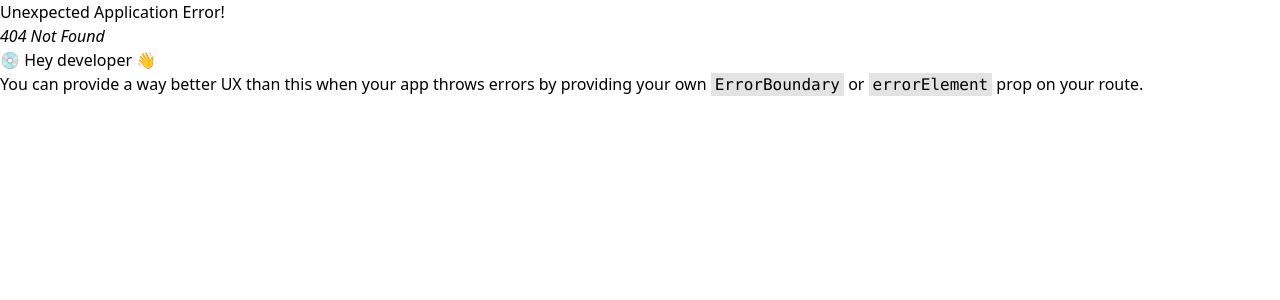
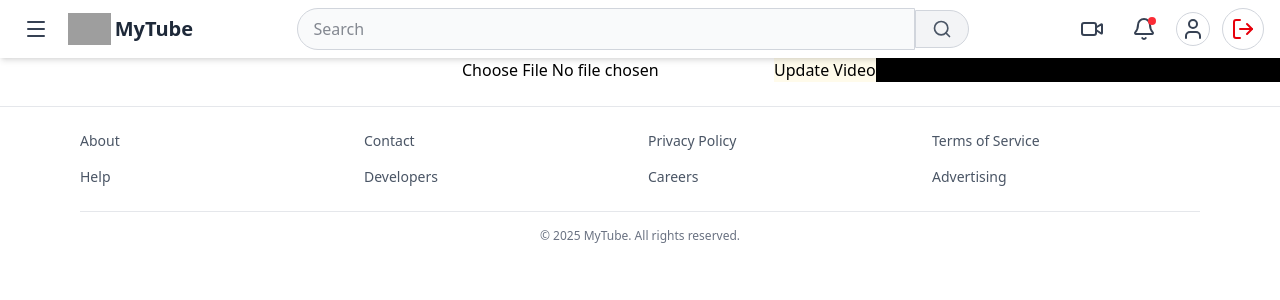
Before and after one commit to hemantrayte/0VideoApp-Backend, a React (Vite) app in the folder frontend/: page /videos/update/1 in a window 1280 px wide. Before the commit this address had no page. Shown: the top 300 px of the page. Built offline with nearby package versions, Linux system fonts and the light colour scheme; grey boxes are pictures that could not be loaded.

Commit message:
update video complete

```diff
--- a/frontend/src/main.jsx
+++ b/frontend/src/main.jsx
@@ -17,6 +17,7 @@ import CurrentUser from './pages/user/CurrentUser.jsx';
 import UpdateAvatar from './pages/user/UpdateAvatar.jsx';
 import UpdateCovertImage from './pages/user/UpdateCoverImage.jsx'
 import ChangePassword from './pages/user/ChangePassword.jsx'
+import UpdateVideo from './pages/video/UpdateVideo.jsx';
 
 
 const router = createBrowserRouter([
@@ -66,6 +67,10 @@ const router = createBrowserRouter([
       {
         path:"videos/:id",
         element:<SingleVideo />
+      },
+      {
+        path:"videos/update/:id",
+        element:<UpdateVideo />
       }
     ]
   }
--- a/frontend/src/pages/user/Signup.jsx
+++ b/frontend/src/pages/user/Signup.jsx
@@ -96,7 +96,7 @@ const Signup = () => {
           />
 
           <input
-            type="email"
+
             name="email"
             placeholder="Email Address"
             value={formData.email}
--- a/frontend/src/pages/video/SingleVideo.jsx
+++ b/frontend/src/pages/video/SingleVideo.jsx
@@ -83,6 +83,7 @@ const SingleVideo = () => {
             </div>
           </div>
 
+
           <div className="flex items-center space-x-3">
             {isOwner ? (
               <button
--- a/frontend/src/pages/video/UpdateVideo.jsx
+++ b/frontend/src/pages/video/UpdateVideo.jsx
@@ -0,0 +1,82 @@
+
+import React, { useState } from 'react'
+import { Form, useParams } from 'react-router-dom'
+import api from '../../Api/api'
+
+const UpdateVideo = () => {
+
+  const {id} = useParams()
+
+  const [data, setData] = useState({
+    title:"",
+    description:""
+  })
+
+  const [thumbnail, setThumbnail] = useState(null)
+
+   const [message, setMessage] = useState("");
+
+  const handleInputChange = async(e) => {
+    setData({
+      ...data,
+      [e.target.name]:e.target.value
+    })
+  }
+
+  const handleFileChange = async(e) => {
+      if(e.target.name === "thumbnail") {
+        setThumbnail(e.target.files[0])
+      }
+  }
+
+
+  const handleSubmit = async(e) => {
+    e.preventDefault()
+    const formData = new FormData()
+    formData.append("title", data.title)
+    formData.append("description", data.description)
+    formData.append("thumbnail", thumbnail)
+
+    try {
+      const res = await api.patch(`/videos/${id}`,formData,{headers: { "Content-Type": "multipart/form-data" },})
+      setMessage(res.data.message)
+      console.log(res.data.message)
+      alert(res.data.message)
+    } catch (error) {
+      setMessage(error.response.data.message)
+    }
+  }
+
+
+
+  return (
+    <div className='bg-black'>
+      <form onSubmit={handleSubmit}>
+      <input
+    className='bg-white'
+      type="text"
+      value={data.title}
+      name='title'
+      onChange={handleInputChange} />
+
+<input
+      type="text"
+      value={data.description}
+        className='bg-white'
+      name='description'
+      onChange={handleInputChange} />
+
+<input
+      type="file"
+      // value={thumbnail}
+      name='thumbnail'
+        className='bg-white'
+      onChange={handleFileChange} />
+      <button type='submit' className='bg-amber-50'>Update Video</button>
+      </form>
+
+    </div>
+  )
+}
+
+export default UpdateVideo
```
Also changed, not shown: 1 other file (tests, documents, lock files or other folders).
